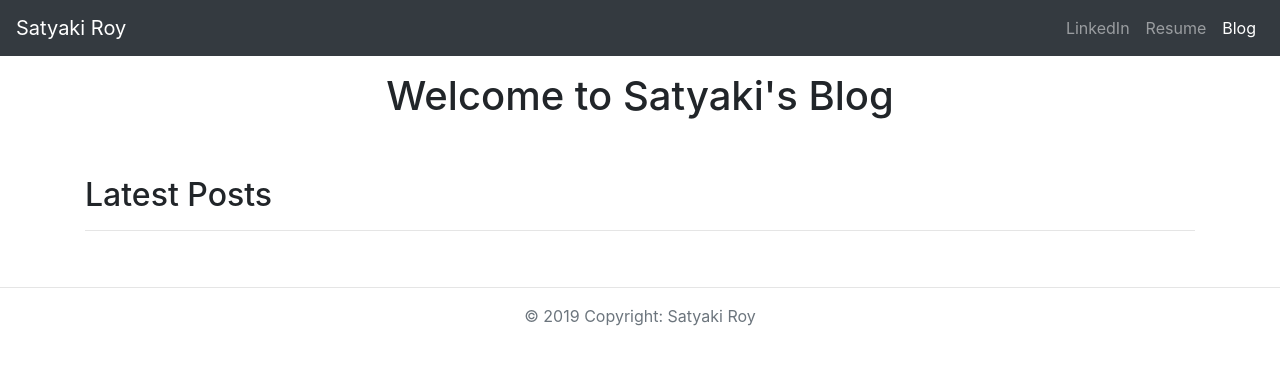
After one commit to Satyaki-Roy/portfolio-project, a Django app: page /blog/ in a window 1280 px wide. The commit adds this page. Shown: the top 365 px of the page. Run offline with Django 3.2, Linux system fonts and the light colour scheme; data that the repository does not hold is empty; some libraries are stand-ins or nearby versions.

Commit message:
Initial website ready Version1

```diff
--- /dev/null
+++ b/blog/templates/blog/allblogs.html
@@ -0,0 +1,91 @@
+
+<!doctype html>
+{% load staticfiles %}
+<html lang="en">
+	<head>
+		<meta charset="utf-8">
+		<meta name="viewport" content="width=device-width, initial-scale=1, shrink-to-fit=no">
+		<meta name="description" content="">
+		<meta name="author" content="Mark Otto, Jacob Thornton, and Bootstrap contributors">
+		<meta name="generator" content="Jekyll v3.8.5">
+		<title>Blogs</title>
+
+		<link rel="canonical" href="https://getbootstrap.com/docs/4.3/examples/album/">
+
+		<!-- Bootstrap core CSS -->
+		<link rel="stylesheet" href="https://stackpath.bootstrapcdn.com/bootstrap/4.3.1/css/bootstrap.min.css" integrity="sha384-ggOyR0iXCbMQv3Xipma34MD+dH/1fQ784/j6cY/iJTQUOhcWr7x9JvoRxT2MZw1T" crossorigin="anonymous">
+
+
+		<style>
+			.bd-placeholder-img {
+				font-size: 1.125rem;
+				text-anchor: middle;
+				-webkit-user-select: none;
+				-moz-user-select: none;
+				-ms-user-select: none;
+				user-select: none;
+			}
+
+			@media (min-width: 768px) {
+				.bd-placeholder-img-lg {
+					font-size: 3.5rem;
+				}
+			}
+		</style>
+		<!-- Custom styles for this template -->
+		<link href="album.css" rel="stylesheet">
+	</head>
+	<body>
+	<header>
+		<nav class="navbar navbar-expand-lg navbar-dark bg-dark">
+			<a class="navbar-brand" href="{% url 'home' %}">Satyaki Roy</a>
+			<button class="navbar-toggler" type="button" data-toggle="collapse" data-target="#navbarNavAltMarkup" aria-controls="navbarNavAltMarkup" aria-expanded="false" aria-label="Toggle navigation">
+				<span class="navbar-toggler-icon"></span>
+			</button>
+			<div class="collapse navbar-collapse" id="navbarNavAltMarkup">
+				<div class="navbar-nav ml-auto">
+					<a class="nav-item nav-link" href="https://www.linkedin.com/in/satyaki-roy-b8a7a2109/">LinkedIn</a>
+					<a class="nav-item nav-link" href="{% static 'Satyaki_Roy_resume.pdf' %}">Resume</a>
+					<a class="nav-item nav-link active" href="{% url 'allblogs' %}">Blog</a>
+				</div>
+			</div>
+		</nav>
+	</header>
+
+	<main role="main">
+
+		<div class="container">
+			<h1 class="text-center pt-3">Welcome to Satyaki's Blog</h1>
+			<br>
+			<br>
+			<h2>Latest Posts</h2>
+			<hr />
+
+			{% for blog in blogs.all %}
+
+				<a href="{% url 'detail' blog.id %}"><h3>{{ blog.title }}</h3></a>
+				{{ blog.pub_date }}
+				<br>
+				<img class="rounded img-fluid" src="{{ blog.image.url }}">
+				<br>
+				<p>{{ blog.body }}</p>
+				<br>
+
+			{% endfor %}
+
+
+		</div>
+
+	</main>
+	<br>
+	<hr />
+	<footer class="text-muted">
+		<div class="container text-center">
+			<p>© {% now "Y" %} Copyright: Satyaki Roy</p>
+		</div>
+	</footer>
+	<script src="https://code.jquery.com/jquery-3.3.1.slim.min.js" integrity="sha384-q8i/X+965DzO0rT7abK41JStQIAqVgRVzpbzo5smXKp4YfRvH+8abtTE1Pi6jizo" crossorigin="anonymous"></script>
+	<script src="https://cdnjs.cloudflare.com/ajax/libs/popper.js/1.14.7/umd/popper.min.js" integrity="sha384-UO2eT0CpHqdSJQ6hJty5KVphtPhzWj9WO1clHTMGa3JDZwrnQq4sF86dIHNDz0W1" crossorigin="anonymous"></script>
+	<script src="https://stackpath.bootstrapcdn.com/bootstrap/4.3.1/js/bootstrap.min.js" integrity="sha384-JjSmVgyd0p3pXB1rRibZUAYoIIy6OrQ6VrjIEaFf/nJGzIxFDsf4x0xIM+B07jRM" crossorigin="anonymous"></script>
+	</body>
+</html>
--- /dev/null
+++ b/blog/urls.py
@@ -0,0 +1,7 @@
+from django.urls import path
+from . import views
+
+urlpatterns = [
+    path('', views.allblogs, name='allblogs'),
+    path('<int:blog_id>/', views.detail, name='detail'),
+]
--- a/blog/views.py
+++ b/blog/views.py
@@ -1,3 +1,14 @@
-from django.shortcuts import render
+from django.shortcuts import render, get_object_or_404
+from .models import Blog
 
 # Create your views here.
+
+
+def allblogs(request):
+    blogs = Blog.objects
+    return render(request, 'blog/allblogs.html', {'blogs': blogs})
+
+
+def detail(request, blog_id):
+    detailblog = get_object_or_404(Blog, pk=blog_id)
+    return render(request, 'blog/detail.html', {'blog': detailblog})
--- a/portfolio/settings.py
+++ b/portfolio/settings.py
@@ -123,6 +123,11 @@ USE_TZ = True
 # Static files (CSS, JavaScript, Images)
 # https://docs.djangoproject.com/en/2.2/howto/static-files/
 
+STATICFILES_DIRS = [
+    os.path.join(BASE_DIR, 'portfolio/static/')
+]
+
+STATIC_ROOT = os.path.join(BASE_DIR, 'static')
 STATIC_URL = '/static/'
 
 MEDIA_ROOT = os.path.join(BASE_DIR, 'media')
--- a/portfolio/urls.py
+++ b/portfolio/urls.py
@@ -14,12 +14,13 @@ Including another URLconf
     2. Add a URL to urlpatterns:  path('blog/', include('blog.urls'))
 """
 from django.contrib import admin
-from django.urls import path
+from django.urls import path, include
 from django.conf import settings
 from django.conf.urls.static import static
 import jobs.views
 
 urlpatterns = [
     path('', jobs.views.home, name='home'),
-    path('admin/', admin.site.urls)
+    path('blog/', include('blog.urls')),
+    path('admin/', admin.site.urls),
 ] + static(settings.MEDIA_URL, document_root=settings.MEDIA_ROOT)
```
Also changed, not shown: blog/models.py (+10 -1 lines), blog/templates/blog/detail.html (added, +77 -0 lines), jobs/templates/jobs/home.html (+12 -9 lines), blog/migrations/0002_auto_20190723_1016.py (added), portfolio/static/my_pic.jpg (added), 1 other file.
